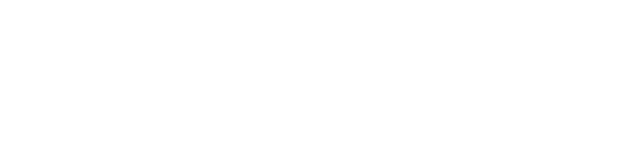
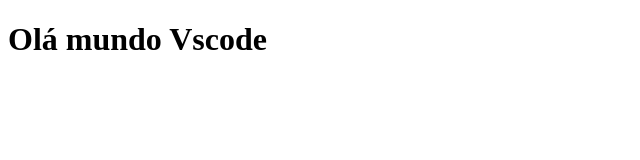
Before and after one commit to Eliabe-Santos/VScode, a plain HTML site: page index.html in a window 1280 px wide. Shown: the whole page, without its empty margins (0-640 px from the left). Drawn offline with Linux system fonts and the light colour scheme.

Commit message:
Update index.html

```diff
--- a/index.html
+++ b/index.html
@@ -9,7 +9,7 @@
 </head>
 
 <body>
-
+<h1> Olá mundo Vscode </h1>
 </body>
 
 </html>
```
